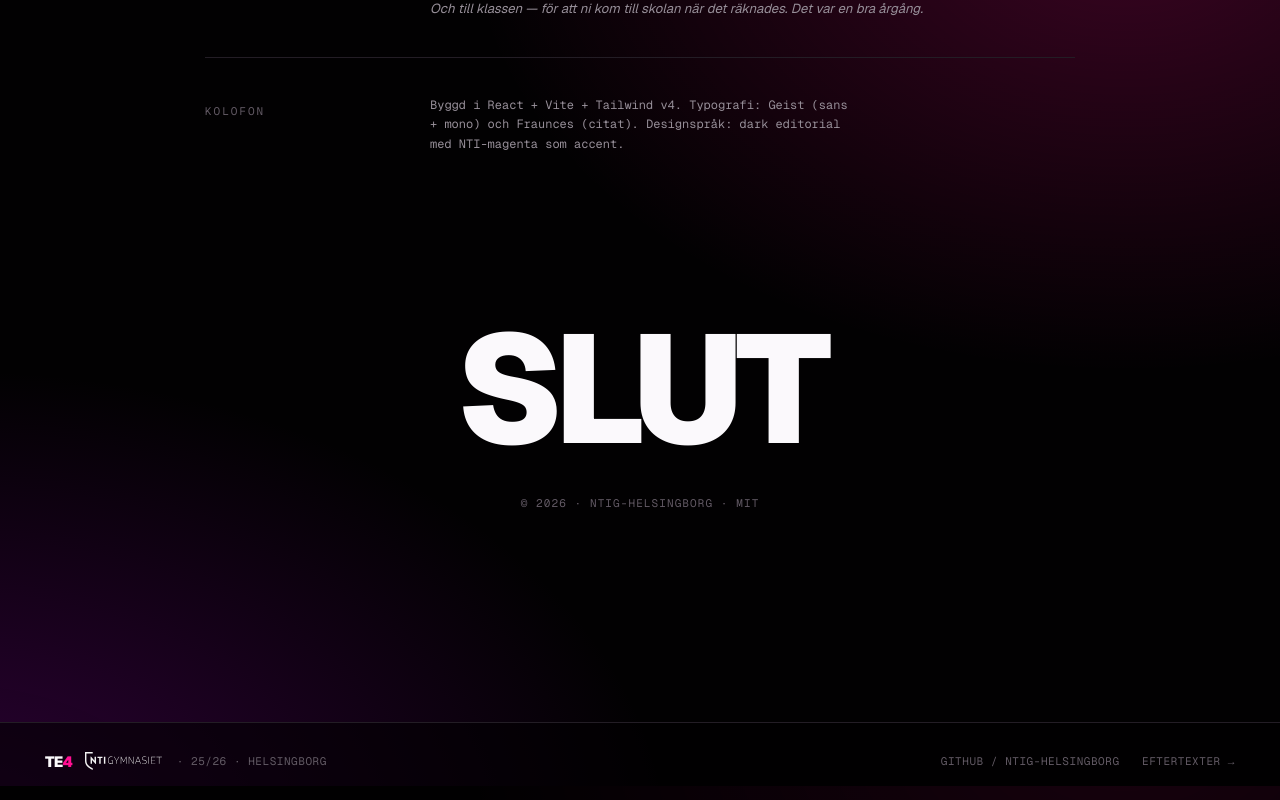
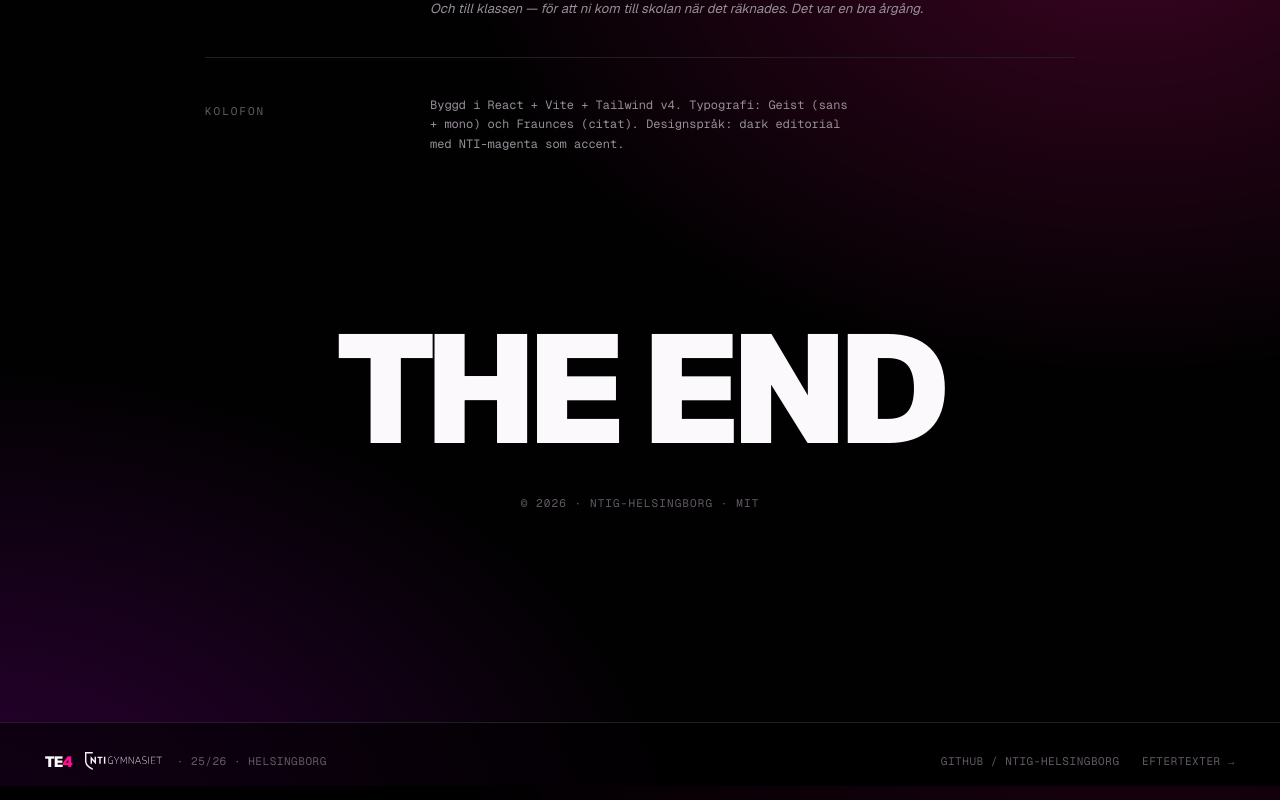
Before and after one commit to NTIG-Helsingborg/TE4_25-26_SITE, a React (Vite) app: page /om in a window 1280 px wide. Shown: the part 2414-3214 px from the top of the page. Built offline with nearby package versions, Linux system fonts and the light colour scheme.

Commit message:
fixa SLUT

```diff
--- a/src/i18n/strings.ts
+++ b/src/i18n/strings.ts
@@ -100,7 +100,7 @@ export const strings = {
     runtime: { sv: 'Speltid', en: 'Runtime' },
     runtimeValue: { sv: '~10 månader', en: '~10 months' },
     thanks: { sv: 'Tack till', en: 'Special thanks' },
-    fin: { sv: 'SLUT', en: 'FIN' },
+    fin: { sv: 'THE END', en: 'THE END' },
   },
   ui: {
     skip: { sv: 'hoppa till innehåll', en: 'skip to content' },
```
